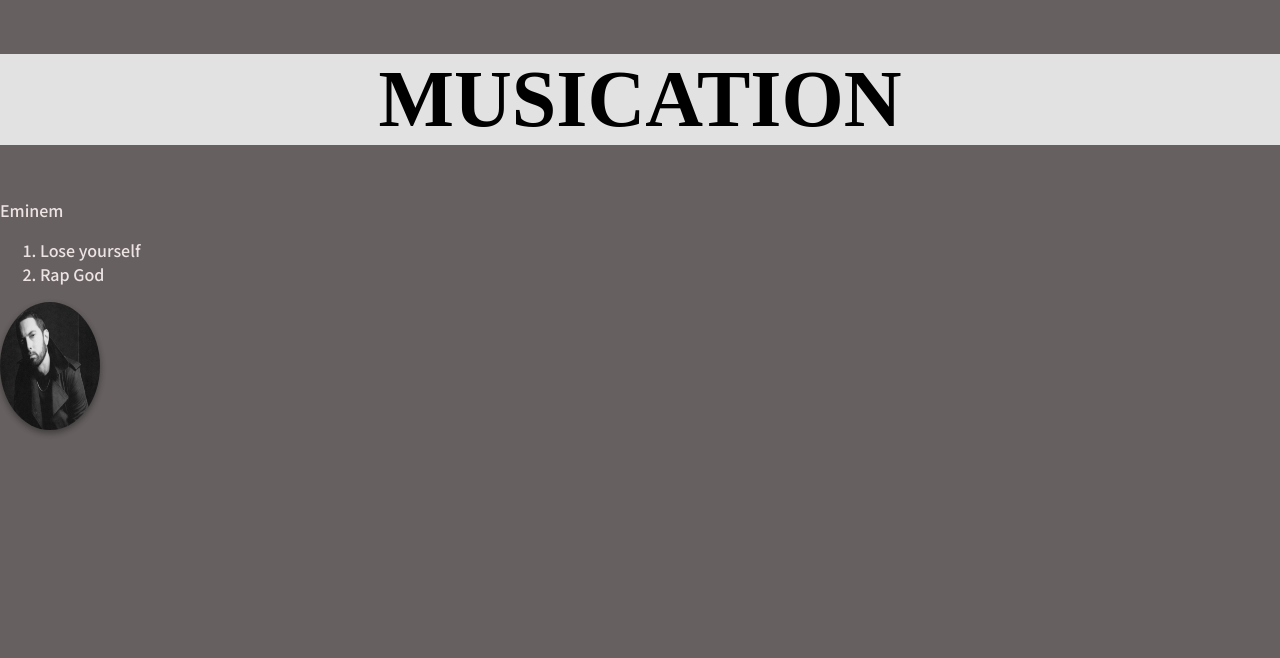
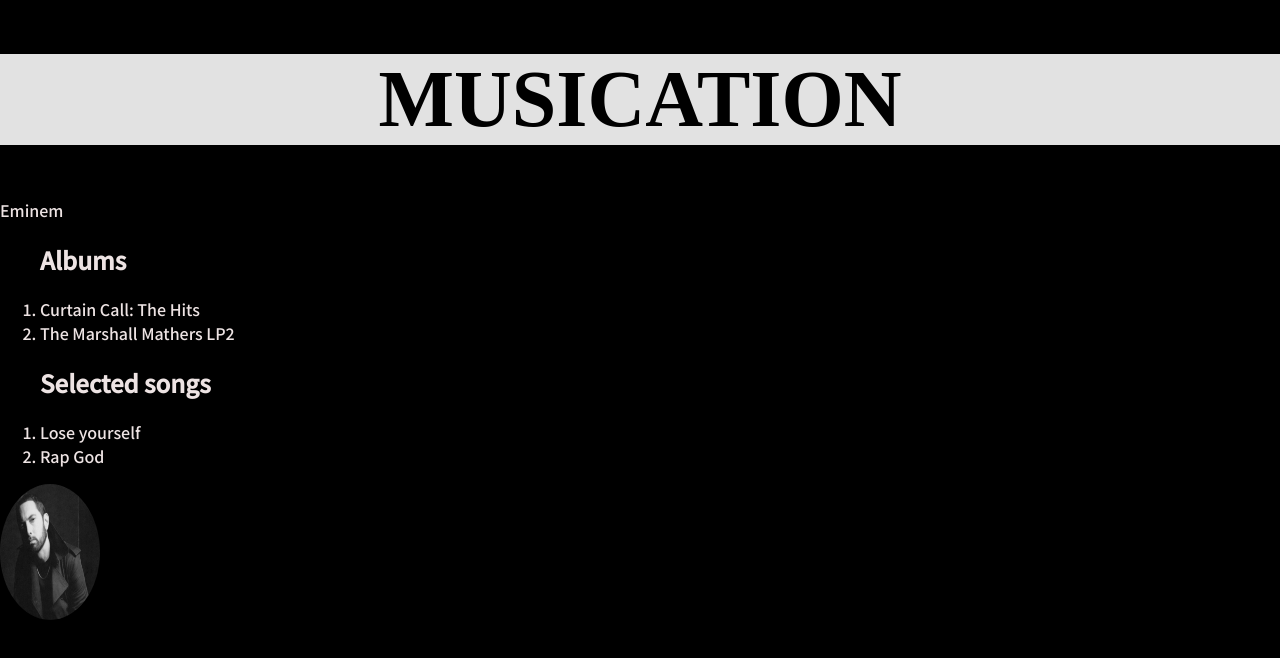
Before and after one commit to noavrd/Spotify, a React (Create React App) app in the folder spotify/: page /artist/201 in a window 1280 px wide. Shown: the top 658 px of the page. Built offline with nearby package versions, Linux system fonts and the light colour scheme; a web font is replaced by a local one.

Commit message:
fix artists

```diff
--- a/spotify/src/App.css
+++ b/spotify/src/App.css
@@ -1,7 +1,7 @@
 * {
     font-family: 'Noto Sans KR', sans-serif;
-    background-color: #666060;
-    color:#ede3e3
+    background-color: black;
+    color:#ede3e3;
 
 }
 h1 {
@@ -33,17 +33,17 @@
 }
 
 img {
-    box-shadow: 0 3px 6px rgba(0, 0, 0, 0.16), 0 3px 6px rgba(0, 0, 0, 0.23);
+    /* box-shadow: 0 2px 4px white, 0 2px 4px rgba(0, 0, 0, 0.23); */
     transition: 0.5s;
     border-radius: 15px;
     background-color: white;
     width: 8vw;
-    height: 16vh;
+    height: 17vh;
     border-radius: 50%;
 }
 
 img:hover {
-    box-shadow: 0 20px 20px rgba(0, 0, 0, 0.19), 0 10px 6px rgba(0, 0, 0, 0.23);
+    box-shadow: 0 6px 6px whitesmoke, 0 6px 6px whitesmoke;
 }
 .songInfo {
     padding-left: 5vw;
--- a/spotify/src/Components/Artist.js
+++ b/spotify/src/Components/Artist.js
@@ -4,6 +4,8 @@
 function Artist(props) {
   const [exists, setExists] = useState(true);
   const [selectedSongs, setSelectedSongs]= useState([])
+  const [albums, setAlbums]= useState([])
+
 
   useEffect(() => {
     const myArtist = artistsData.find(
@@ -11,12 +13,20 @@
     );
     setExists(myArtist);
     console.log(myArtist);
-    setSelectedSongs(myArtist.selectedSongs)
+    setSelectedSongs(myArtist.selectedSongs);
+    setAlbums(myArtist.albumsList);
   }, []);
   return (
     <div>
       <div>{exists.name}</div>
       <ol>
+        <h2>Albums</h2>
+        {albums.map((album, i) => {
+          return <li key={i}>{album}</li>;
+        })}
+      </ol>
+      <ol>
+      <h2>Selected songs</h2>
         {selectedSongs.map((song, i) => {
           return <li key={i}>{song}</li>;
         })}
```
